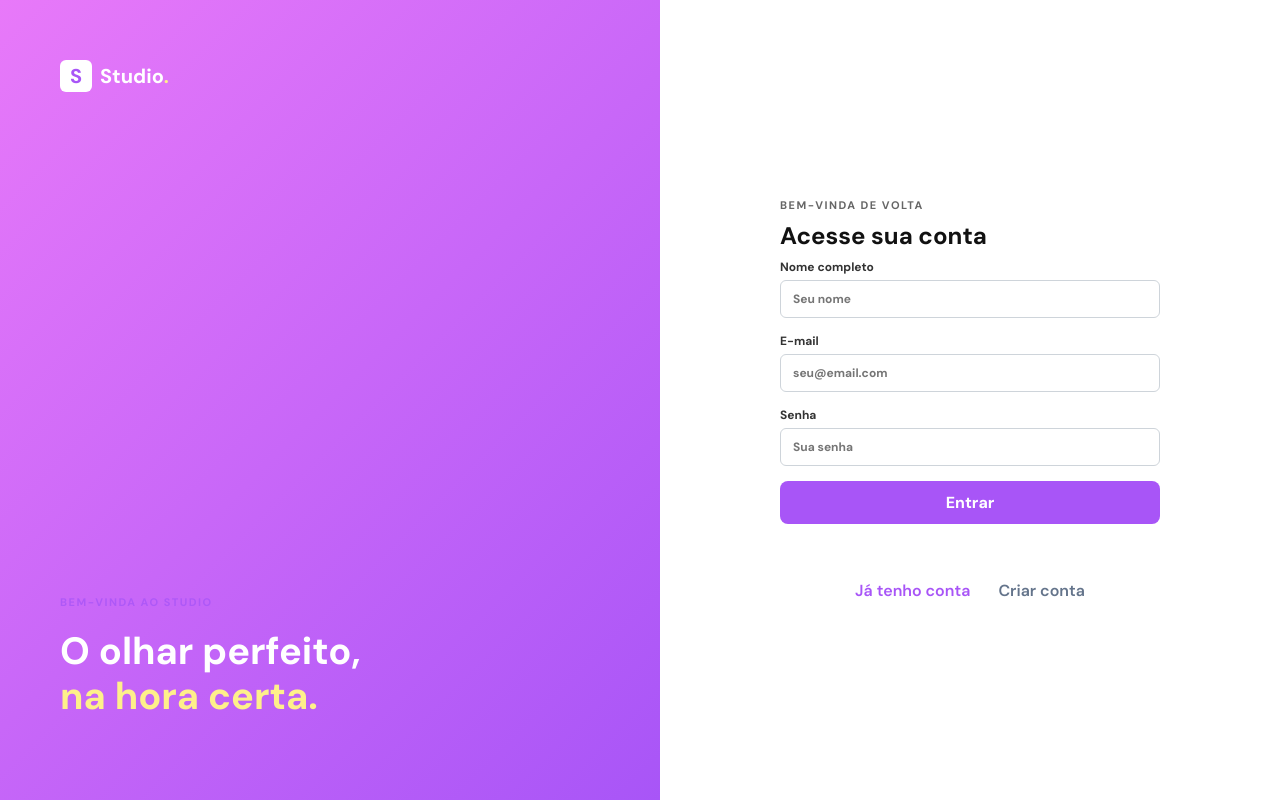
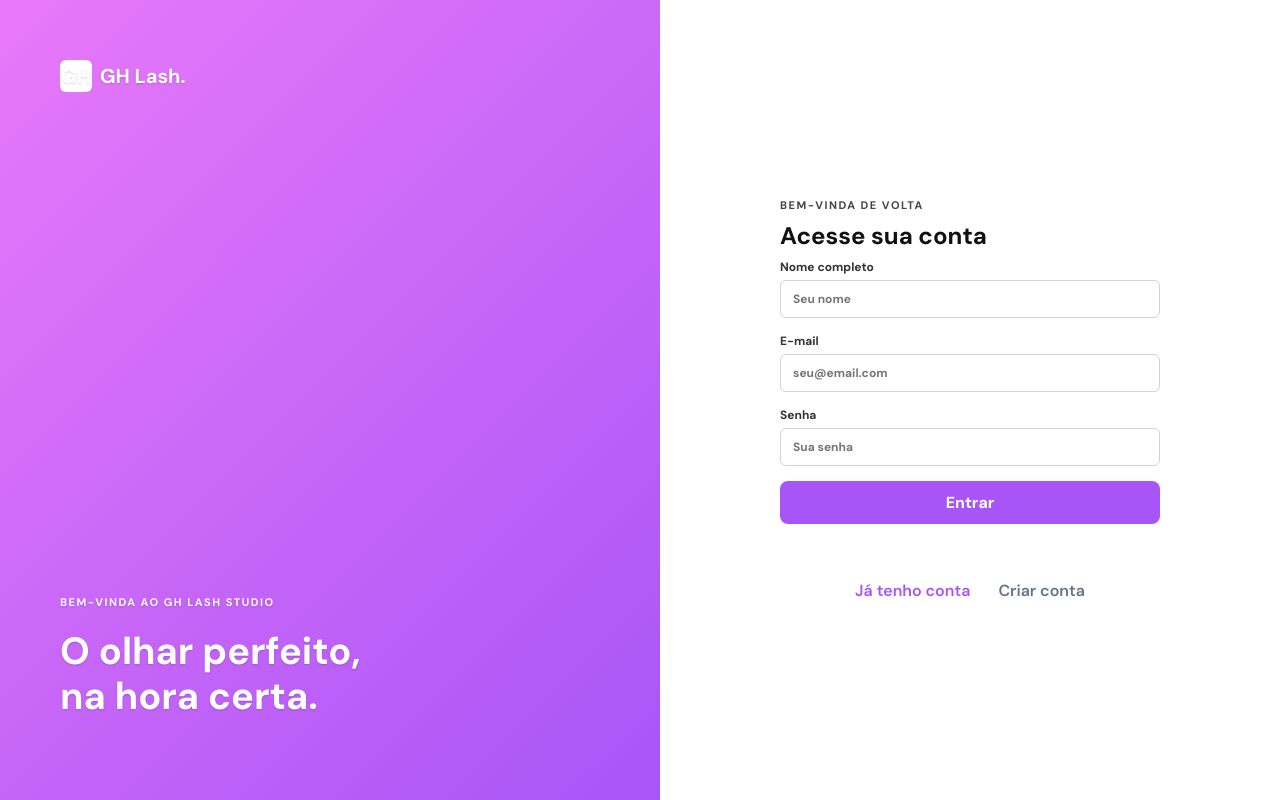
Before and after one commit to pegasusgraf-dot/studio-cilios, a website: page public/index.html in a window 1280 px wide. Drawn offline with Linux system fonts and the light colour scheme; a script that the page names is missing.

Commit message:
Update index.html

```diff
--- a/public/index.html
+++ b/public/index.html
@@ -4,8 +4,8 @@
     <meta charset="utf-8">
     <meta name="viewport" content="width=device-width, initial-scale=1">
     <meta name="theme-color" content="#fdf2f4">
-    <title>Studio de Cílios — Agendamentos</title>
-    <meta name="description" content="Sistema exclusivo para agendamento de procedimentos no Studio de Cílios.">
+    <title>GH Lash Studio — Agendamentos</title>
+    <meta name="description" content="Sistema exclusivo para agendamento de procedimentos no GH Lash Studio.">
     <link rel="preconnect" href="https://fonts.googleapis.com">
     <link rel="preconnect" href="https://fonts.gstatic.com" crossorigin>
     <link href="https://fonts.googleapis.com/css2?family=DM+Sans:wght@400;500;600;700&family=Manrope:wght@400;500;600;700;800&display=swap" rel="stylesheet">
@@ -15,7 +15,8 @@
     <style>
       html, body { margin: 0; padding: 0; width: 100%; height: 100%; overflow-x: hidden; }
       .auth-layout { display: flex; width: 100vw; height: 100vh; background: #fff; }
-      .auth-intro { flex: 1; background: linear-gradient(135deg, #e879f9 0%, #a855f7 100%); color: white; padding: 60px; display: flex; flex-direction: column; justify-content: space-between; box-sizing: border-box; }
+      .auth-intro { flex: 1; background: linear-gradient(135deg, #e879f9 0%, #a855f7 100%); color: #ffffff; padding: 60px; display: flex; flex-direction: column; justify-content: space-between; box-sizing: border-box; text-shadow: 0 1px 2px rgba(0,0,0,0.15); }
+      .auth-intro h1, .auth-intro p, .auth-intro span { color: #ffffff !important; }
       .auth-panel { flex: 1; display: flex; flex-direction: column; align-items: center; justify-content: center; padding: 40px; box-sizing: border-box; background: #ffffff; }
       .cracha-card { width: 320px; height: 200px; background: #ffffff; border: 2px dashed #cbd5e1; border-radius: 12px; padding: 16px; display: flex; flex-direction: column; align-items: center; justify-content: center; box-shadow: 0 4px 6px -1px rgba(0, 0, 0, 0.1); margin: 20px auto; text-align: center; }
       .modal-overlay { position: fixed; top: 0; left: 0; width: 100vw; height: 100vh; background: rgba(0,0,0,0.5); display: none; align-items: center; justify-content: center; z-index: 1000; overflow-y: auto; padding: 20px; box-sizing: border-box; }
@@ -28,18 +29,18 @@
     <main id="auth-screen" class="auth-layout">
       <section class="auth-intro">
         <div class="brand brand-light" style="font-size: 20px; font-weight: bold; display: flex; align-items: center; gap: 8px;">
-          <span class="brand-mark" style="background: white; color: #a855f7; width: 32px; height: 32px; display: flex; align-items: center; justify-content: center; border-radius: 6px;">S</span>
-          <span>Studio<span class="brand-period" style="color: #fef08a;">.</span></span>
+          <span class="brand-mark" style="background: white; color: #a855f7; width: 32px; height: 32px; display: flex; align-items: center; justify-content: center; border-radius: 6px;">GH</span>
+          <span style="color: #ffffff;">GH Lash<span class="brand-period" style="color: #fef08a;">.</span></span>
         </div>
         <div class="intro-copy">
-          <p class="eyebrow" style="font-size: 11px; text-transform: uppercase; letter-spacing: 1.5px; opacity: 0.8; font-weight: bold;">BEM-VINDA AO STUDIO</p>
-          <h1 style="font-size: 38px; line-height: 1.2; margin: 20px 0;">O olhar perfeito,<br><span style="color: #fef08a;">na hora certa.</span></h1>
+          <p class="eyebrow" style="font-size: 11px; text-transform: uppercase; letter-spacing: 1.5px; color: #ffffff; font-weight: 800;">BEM-VINDA AO GH LASH STUDIO</p>
+          <h1 style="font-size: 38px; line-height: 1.2; margin: 20px 0; color: #ffffff; font-weight: 800;">O olhar perfeito,<br><span style="color: #fef08a;">na hora certa.</span></h1>
         </div>
       </section>
 
       <section class="auth-panel">
         <div class="auth-box" style="width: 100%; max-width: 380px;">
-          <p class="eyebrow" id="auth-eyebrow" style="font-size: 11px; text-transform: uppercase; letter-spacing: 1.5px; color: #666; font-weight: bold;">BEM-VINDA DE VOLTA</p>
+          <p class="eyebrow" id="auth-eyebrow" style="font-size: 11px; text-transform: uppercase; letter-spacing: 1.5px; color: #444; font-weight: bold;">BEM-VINDA DE VOLTA</p>
           <h2 id="auth-title" style="font-size: 24px; margin: 5px 0 8px 0; color: #111;">Acesse sua conta</h2>
 
           <form id="auth-form" class="form-stack" style="display: flex; flex-direction: column; gap: 15px;">
@@ -72,8 +73,8 @@
     <div id="app-screen" class="app-shell" hidden>
       <header class="topbar">
         <a class="brand brand-dark" href="#agenda">
-          <span class="brand-mark" style="background: #a855f7; color: white;">S</span>
-          <span>Studio de Cílios</span>
+          <span class="brand-mark" style="background: #a855f7; color: white;">GH</span>
+          <span>GH Lash Studio</span>
         </a>
         <nav class="main-nav">
           <button class="nav-link is-active" type="button" data-view="agenda">Agenda de Horários</button>
@@ -343,7 +344,7 @@
                   <input type="text" name="espessura" placeholder="Ex: 0.07" style="width:100%; padding:8px; border:1px solid #ced4da; border-radius:4px; margin-top:4px;">
                 </label>
                 <label class="field" style="font-size: 12px; font-weight: bold;">Curvatura:
-                  <input type="text" name="curvatura" placeholder="Ex: C, CC, D" style="width:100%; padding:8px; border:1px solid #ced4da; border-radius:4px; margin-top:4px;">
+                  <input type="text" name="cluvatura" placeholder="Ex: C, CC, D" style="width:100%; padding:8px; border:1px solid #ced4da; border-radius:4px; margin-top:4px;">
                 </label>
                 <label class="field" style="font-size: 12px; font-weight: bold;">Adesivo ou Cola:
                   <input type="text" name="adesivo_cola" placeholder="Ex: Master Exotik" style="width:100%; padding:8px; border:1px solid #ced4da; border-radius:4px; margin-top:4px;">
@@ -380,7 +381,7 @@
       </main>
     </div>
     <script>
-      new QRCode(document.getElementById("qrcode"), { text: window.location.origin + "/perfil.html?id=studio-cliente", width: 96, height: 96 });
+      new QRCode(document.getElementById("qrcode"), { text: window.location.origin + "/perfil.html?id=gh-lash-cliente", width: 96, height: 96 });
     </script>
   </body>
 </html>
```
